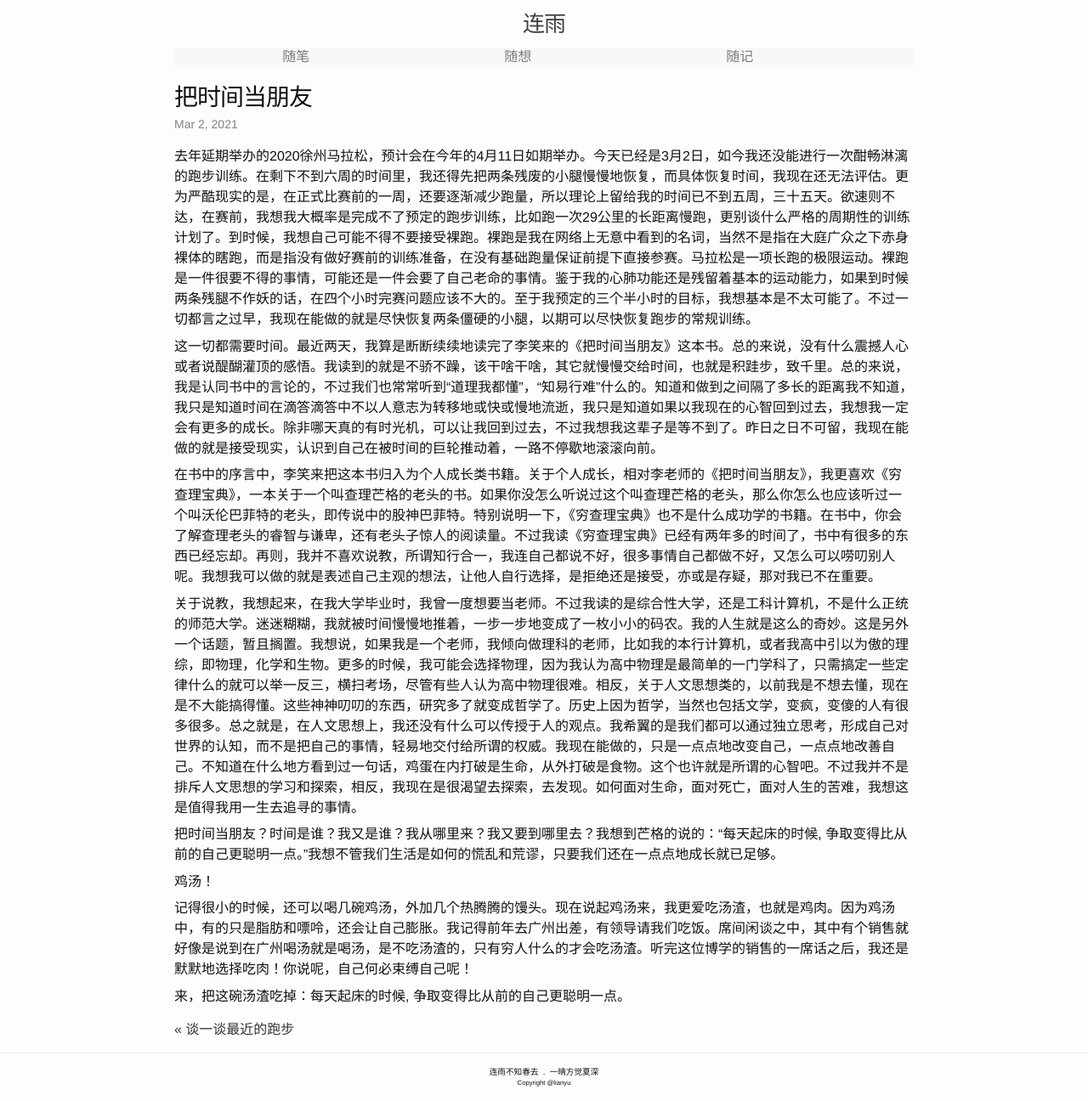
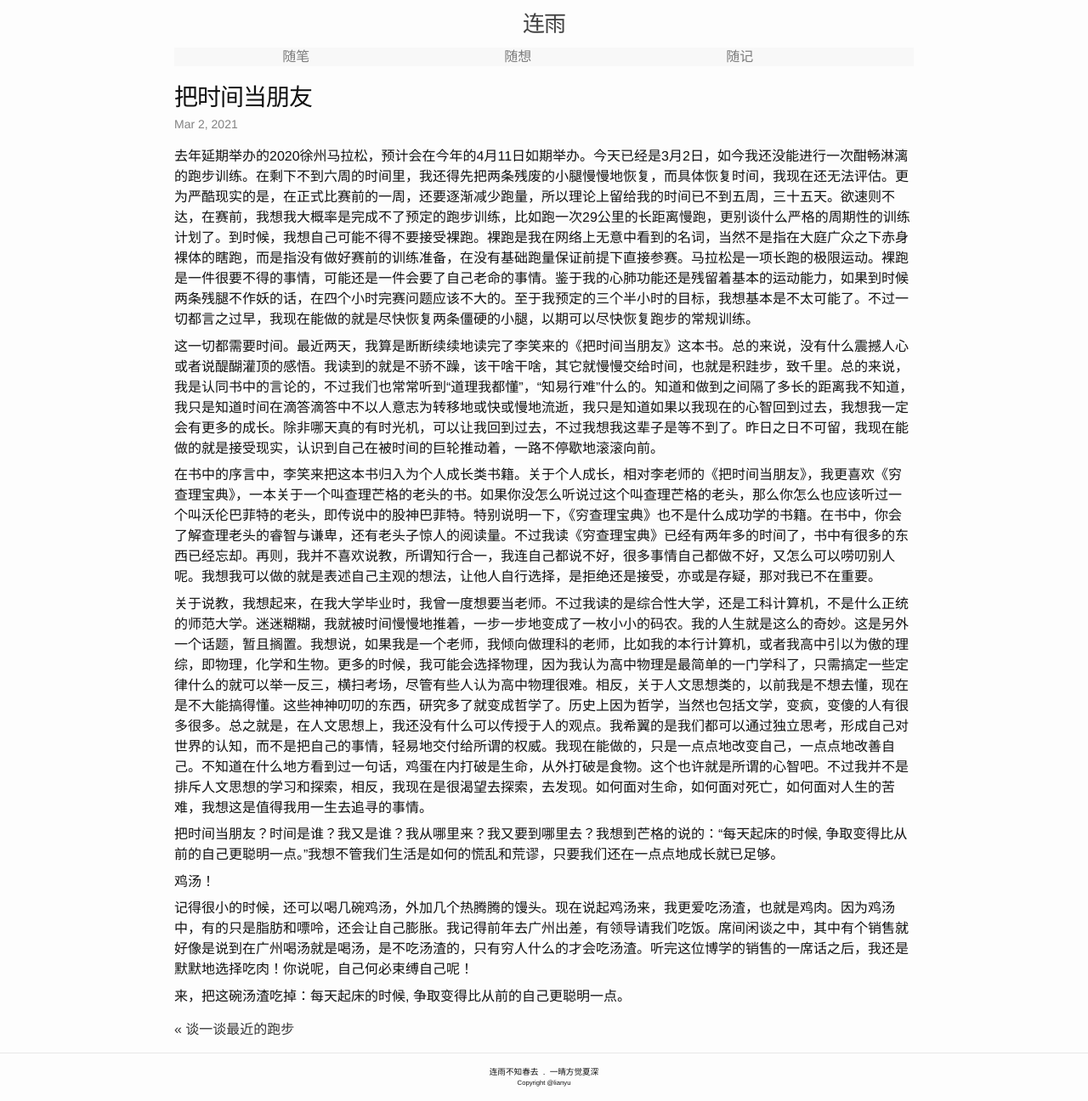
Before and after one commit to lianyu1115/lianyu, a Jekyll site: the page built from _essays/2021-03-02-把时间当朋友.md, in a window 1280 px wide. Shown: the whole page at 85% size. Built offline with Jekyll 4.4.1, drawn with Linux system fonts in a browser that asks for light colours.

Commit message:
Update 2021-03-02-把时间当朋友.md

```diff
--- a/_essays/2021-03-02-把时间当朋友.md
+++ b/_essays/2021-03-02-把时间当朋友.md
@@ -12,7 +12,7 @@
 
 在书中的序言中，李笑来把这本书归入为个人成长类书籍。关于个人成长，相对李老师的《把时间当朋友》，我更喜欢《穷查理宝典》，一本关于一个叫查理芒格的老头的书。如果你没怎么听说过这个叫查理芒格的老头，那么你怎么也应该听过一个叫沃伦巴菲特的老头，即传说中的股神巴菲特。特别说明一下，《穷查理宝典》也不是什么成功学的书籍。在书中，你会了解查理老头的睿智与谦卑，还有老头子惊人的阅读量。不过我读《穷查理宝典》已经有两年多的时间了，书中有很多的东西已经忘却。再则，我并不喜欢说教，所谓知行合一，我连自己都说不好，很多事情自己都做不好，又怎么可以唠叨别人呢。我想我可以做的就是表述自己主观的想法，让他人自行选择，是拒绝还是接受，亦或是存疑，那对我已不在重要。
 
-关于说教，我想起来，在我大学毕业时，我曾一度想要当老师。不过我读的是综合性大学，还是工科计算机，不是什么正统的师范大学。迷迷糊糊，我就被时间慢慢地推着，一步一步地变成了一枚小小的码农。我的人生就是这么的奇妙。这是另外一个话题，暂且搁置。我想说，如果我是一个老师，我倾向做理科的老师，比如我的本行计算机，或者我高中引以为傲的理综，即物理，化学和生物。更多的时候，我可能会选择物理，因为我认为高中物理是最简单的一门学科了，只需搞定一些定律什么的就可以举一反三，横扫考场，尽管有些人认为高中物理很难。相反，关于人文思想类的，以前我是不想去懂，现在是不大能搞得懂。这些神神叨叨的东西，研究多了就变成哲学了。历史上因为哲学，当然也包括文学，变疯，变傻的人有很多很多。总之就是，在人文思想上，我还没有什么可以传授于人的观点。我希翼的是我们都可以通过独立思考，形成自己对世界的认知，而不是把自己的事情，轻易地交付给所谓的权威。我现在能做的，只是一点点地改变自己，一点点地改善自己。不知道在什么地方看到过一句话，鸡蛋在内打破是生命，从外打破是食物。这个也许就是所谓的心智吧。不过我并不是排斥人文思想的学习和探索，相反，我现在是很渴望去探索，去发现。如何面对生命，面对死亡，面对人生的苦难，我想这是值得我用一生去追寻的事情。
+关于说教，我想起来，在我大学毕业时，我曾一度想要当老师。不过我读的是综合性大学，还是工科计算机，不是什么正统的师范大学。迷迷糊糊，我就被时间慢慢地推着，一步一步地变成了一枚小小的码农。我的人生就是这么的奇妙。这是另外一个话题，暂且搁置。我想说，如果我是一个老师，我倾向做理科的老师，比如我的本行计算机，或者我高中引以为傲的理综，即物理，化学和生物。更多的时候，我可能会选择物理，因为我认为高中物理是最简单的一门学科了，只需搞定一些定律什么的就可以举一反三，横扫考场，尽管有些人认为高中物理很难。相反，关于人文思想类的，以前我是不想去懂，现在是不大能搞得懂。这些神神叨叨的东西，研究多了就变成哲学了。历史上因为哲学，当然也包括文学，变疯，变傻的人有很多很多。总之就是，在人文思想上，我还没有什么可以传授于人的观点。我希翼的是我们都可以通过独立思考，形成自己对世界的认知，而不是把自己的事情，轻易地交付给所谓的权威。我现在能做的，只是一点点地改变自己，一点点地改善自己。不知道在什么地方看到过一句话，鸡蛋在内打破是生命，从外打破是食物。这个也许就是所谓的心智吧。不过我并不是排斥人文思想的学习和探索，相反，我现在是很渴望去探索，去发现。如何面对生命，如何面对死亡，如何面对人生的苦难，我想这是值得我用一生去追寻的事情。
 
 把时间当朋友？时间是谁？我又是谁？我从哪里来？我又要到哪里去？我想到芒格的说的：“每天起床的时候, 争取变得比从前的自己更聪明一点。”我想不管我们生活是如何的慌乱和荒谬，只要我们还在一点点地成长就已足够。
 
```
